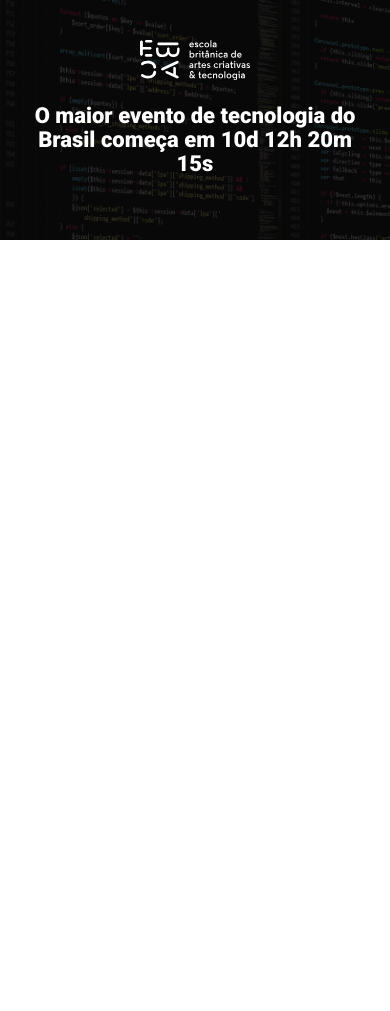
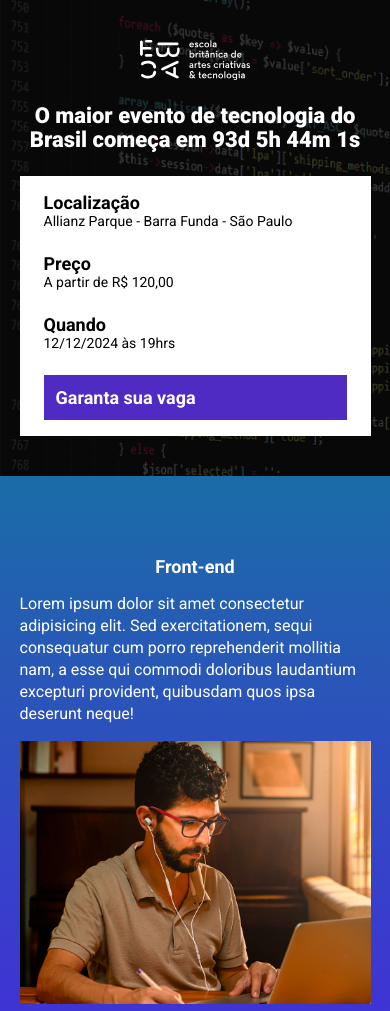
Before and after one commit to mikghl/ebac_tech_talks, a website built with Parcel: page src/index.html in a window 390 px wide. Shown: the top 1011 px of the page. Before the commit the page ends 844 px from the top, so only its background shows below. Built offline with nearby package versions, Linux system fonts and the light colour scheme.

Commit message:
criando a contagem regressiva

```diff
--- a/package.json
+++ b/package.json
@@ -1,9 +1,9 @@
 {
   "name": "16---parcel-landing-page",
   "version": "1.0.0",
-  "main": "index.js",
   "scripts": {
     "dev": "parcel src/index.html src/styles/main.scss src/scripts/main.js",
+    "build": "parcel build src/index.html",
     "test": "echo \"Error: no test specified\" && exit 1"
   },
   "keywords": [],
--- a/src/index.html
+++ b/src/index.html
@@ -3,24 +3,84 @@
 <head>
     <meta charset="UTF-8">
     <meta name="viewport" content="width=device-width, initial-scale=1.0">
-    <title>Document</title>
+    <title>Ebac Tech Talks</title>
 
     <link rel="preconnect" href="https://fonts.googleapis.com">
     <link rel="preconnect" href="https://fonts.gstatic.com" crossorigin>
     <link href="https://fonts.googleapis.com/css2?family=Roboto:ital,wght@0,100;0,300;0,400;0,500;0,700;0,900;1,100;1,300;1,400;1,500;1,700;1,900&display=swap" rel="stylesheet">
-
     <link rel="stylesheet" href="/src/styles/main.scss">
+    <link rel="stylesheet" href="https://unpkg.com/aos@next/dist/aos.css" />
 </head>
 <body>
-    <div class="hero">
+    <!--Seção hero-->
+    <header class="hero">
         <div class="container">
             <img class="hero__logo" src="/src/images/ebac_logo.svg" alt="EBAC">
             <p class="hero__text">
-                O maior evento de tecnologia do Brasil começa em 10d 12h 20m 15s
+                O maior evento de tecnologia do Brasil <span id="contador"></span>
             </p>
+                <!--Seção barra-->
+            <div class="infos-bar">
+                <ul class="infos-bar__infos">
+                    <li class="infos-bar__infos__item">
+                        <b>Localização</b>
+                        Allianz Parque - Barra Funda - São Paulo
+                    </li>
+                    <li class="infos-bar__infos__item">
+                        <b>Preço</b>
+                        A partir de R$ 120,00
+                    </li>
+                    <li class="infos-bar__infos__item">
+                        <b>Quando</b>
+                        12/12/2024 às 19hrs
+                    </li>
+                </ul>
+                <a class="button button--primary" href="#">Garanta sua vaga</a>
+            </div>
         </div>
-    </div>
+    </header>
+    <!--Evento-->
+    <section class="event event--frontend">
+        <div class="container" data-aos="fade-right">
+            <div class="event__details">
+                <h2 class="event__details__title">Front-end</h2>
+                <p class="event__details__description">Lorem ipsum dolor sit amet consectetur adipisicing elit. Sed exercitationem, sequi consequatur cum porro reprehenderit mollitia nam, a esse qui commodi doloribus laudantium excepturi provident, quibusdam quos ipsa deserunt neque!</p>
+            </div>
+            <img class="event__image" src="images/frontend.png" alt="">
+        </div>
+    </section>
+    <!-- Evento - ui-ux -->
+    <section class="event event--ui-ux event--image-left">
+        <div class="container" data-aos="fade-left">
+            <div class="event__details">
+                <h2 class="event__details__title">UI/UX</h2>
+                <p class="event__details__description">Lorem ipsum dolor sit amet consectetur adipisicing elit. Sed exercitationem, sequi consequatur cum porro reprehenderit mollitia nam, a esse qui commodi doloribus laudantium excepturi provident, quibusdam quos ipsa deserunt neque!</p>
+            </div>
+            <img class="event__image" src="images/ui-ux.png" alt="">
+        </div>
+    </section>
+    <!-- Evento - data-science -->
+    <section class="event event--data-science">
+        <div class="container" data-aos="fade-right">
+            <div class="event__details">
+                <h2 class="event__details__title">Data Science</h2>
+                <p class="event__details__description">Lorem ipsum dolor sit amet consectetur adipisicing elit. Sed exercitationem, sequi consequatur cum porro reprehenderit mollitia nam, a esse qui commodi doloribus laudantium excepturi provident, quibusdam quos ipsa deserunt neque!</p>
+            </div>
+            <img class="event__image" src="images/data.png" alt="">
+        </div>
+    </section>
+        <!-- Evento - back-end -->
+    <section class="event event--backend event--image-left">
+        <div class="container" data-aos="fade-left">
+            <div class="event__details">
+                <h2 class="event__details__title">Back-end</h2>
+                <p class="event__details__description">Lorem ipsum dolor sit amet consectetur adipisicing elit. Sed exercitationem, sequi consequatur cum porro reprehenderit mollitia nam, a esse qui commodi doloribus laudantium excepturi provident, quibusdam quos ipsa deserunt neque!</p>
+            </div>
+            <img class="event__image" src="images/backend.png" alt="">
+        </div>
+    </section>
 
+    <script src="https://unpkg.com/aos@next/dist/aos.js"></script>
     <script src="/src/scripts/main.js"></script>
 </body>
 </html>
--- a/src/scripts/main.js
+++ b/src/scripts/main.js
@@ -1 +1,29 @@
-console.log('olá,mundo');
+AOS.init();
+
+const dataDoEvento = new Date("Sep 16, 2024 19:00");
+const timeStampDoEvento = dataDoEvento.getTime();
+
+const contaAsHoras = setInterval(function() {
+    const agora = new Date();
+    const timeStampAtual = agora.getTime();
+
+    const distanciaAteOEvento = timeStampDoEvento - timeStampAtual;
+
+    const diasEmMs = 1000 * 60 * 60 * 24;
+    const horaEmMs = 1000 * 60 * 60;
+    const minutoEmMs = 1000 * 60;
+
+
+
+    const diasAteOEvento = Math.floor(distanciaAteOEvento / diasEmMs);
+    const horasAteOEvento = Math.floor((distanciaAteOEvento % diasEmMs) / horaEmMs);
+    const minutosAteOEvento = Math.floor((distanciaAteOEvento % horaEmMs) / minutoEmMs);
+    const segundoAteOEvento = Math.floor((distanciaAteOEvento % minutoEmMs) / 1000);
+
+    document.getElementById('contador').innerHTML = `começa em ${diasAteOEvento}d ${horasAteOEvento}h ${minutosAteOEvento}m ${segundoAteOEvento}s`;
+
+    if (distanciaAteOEvento < 0) {
+    clearInterval(contaAsHoras)
+    document.getElementById('contador').innerHTML = 'já expirou :('
+}
+    }, 1000);
--- /dev/null
+++ b/src/styles/_event.scss
@@ -0,0 +1,70 @@
+@use 'variables';
+
+.event {
+    padding: 80px 0;
+
+    &--frontend {
+        background-image: linear-gradient(180deg, variables.$blue1, variables.$blue2);
+    }
+
+    &--ui-ux {
+        background-image: linear-gradient(180deg, variables.$blue2, variables.$pink);
+    }
+
+    &--data-science {
+        background-image: linear-gradient(180deg, variables.$pink, variables.$yellow);
+    }
+
+    &--backend {
+        background-image: linear-gradient(180deg, variables.$yellow, variables.$pink);
+    }
+
+    &--image-left {
+        .container {
+            flex-direction: row-reverse;
+        }
+
+    }
+
+
+    .container {
+        display: flex;
+        gap: 40px;
+    }
+
+    &__image {
+        max-width: 360px;
+    }
+
+    &__details {
+
+        &__title {
+            font-size: 18px;
+            font-weight: bold;
+            margin-bottom: 16px;
+        }
+
+        &__description {
+            line-height: 22px;
+        }
+    }
+
+    @media (max-width: 640px) {
+        .container {
+            display: block;
+        }
+
+        &__image {
+            width: 100%;
+        }
+
+        &__details {
+            margin-right: 0;
+            margin-bottom: 16px;
+
+            &__title {
+                text-align: center;
+            }
+        }
+    }
+}
--- a/src/styles/_hero.scss
+++ b/src/styles/_hero.scss
@@ -1,3 +1,5 @@
+@use 'variables';
+
 .hero {
     padding-top: 64px;
     padding-bottom: 100px;
@@ -16,7 +18,7 @@
         left: 0;
         width: 100%;
         height: 100%;
-        background-color: #000;
+        background-color: variables.$secondaryTextColor;
         content: '';
         opacity: 0.7;
     }
--- /dev/null
+++ b/src/styles/_variables.scss
@@ -0,0 +1,8 @@
+$textColor: #fff;
+$secondaryTextColor: #000;
+
+$blue1: #1B6CA7;
+$blue2: #442BDB;
+$pink: #89223B;
+$yellow: #9C791D;
+$purple: #4F2AC3;
--- /dev/null
+++ b/src/styles/components/_buttons.scss
@@ -0,0 +1,24 @@
+@use '../variables';
+
+.button {
+    padding: 12px;
+    font-size: 18px;
+    font-weight: bold;
+    text-decoration: none;
+    text-align: center;
+    white-space: nowrap;
+
+    &--primary {
+        background-color: variables.$purple;
+    }
+
+    @media (max-width: 640px) {
+        display: block;
+        width: 100%;
+    }
+
+    @media (max-width: 1024px) {
+        display: flex;
+        align-items: center;
+    }
+}
--- /dev/null
+++ b/src/styles/components/_infos_bar.scss
@@ -0,0 +1,42 @@
+@use '../variables';
+
+.infos-bar {
+    padding: 16px 24px;
+    background-color: variables.$textColor;
+    display: flex;
+    justify-content: space-between;
+
+    &__infos {
+        display: flex;
+        gap: 40px;
+
+        &__item {
+            font-size: 14px;
+            color: variables.$secondaryTextColor;
+
+            b {
+                font-size: 18px;
+                display: block;
+                color: variables.$secondaryTextColor;
+            }
+        }
+    }
+
+    @media (max-width: 640px) {
+        display: block;
+
+        &__infos {
+            display: block;
+
+            &__item {
+                margin-bottom: 24px;
+            }
+        }
+    }
+
+    @media (max-width: 1024px) {
+        &__infos {
+            gap: 16px;
+        }
+    }
+}
--- a/src/styles/main.scss
+++ b/src/styles/main.scss
@@ -1,11 +1,17 @@
 @use 'hero';
+@use 'components/infos_bar';
+@use 'components/buttons';
+@use 'event';
+@use 'variables';
+
 
 * {
     margin: 0;
     padding: 0;
     box-sizing: border-box;
     font-family: Roboto, sans-serif;
-    color: #fff;
+    color: variables.$textColor;
+    list-style: none;
 }
 
 .container {
```
